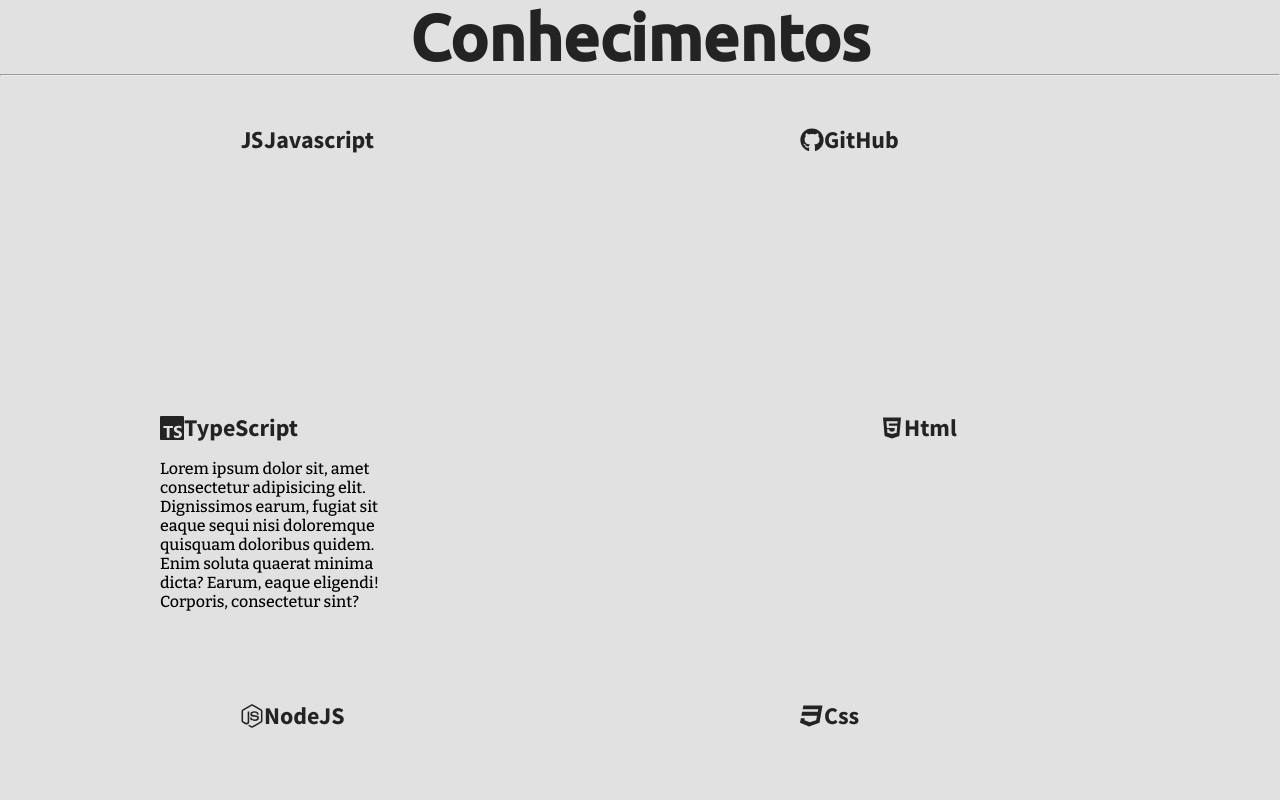
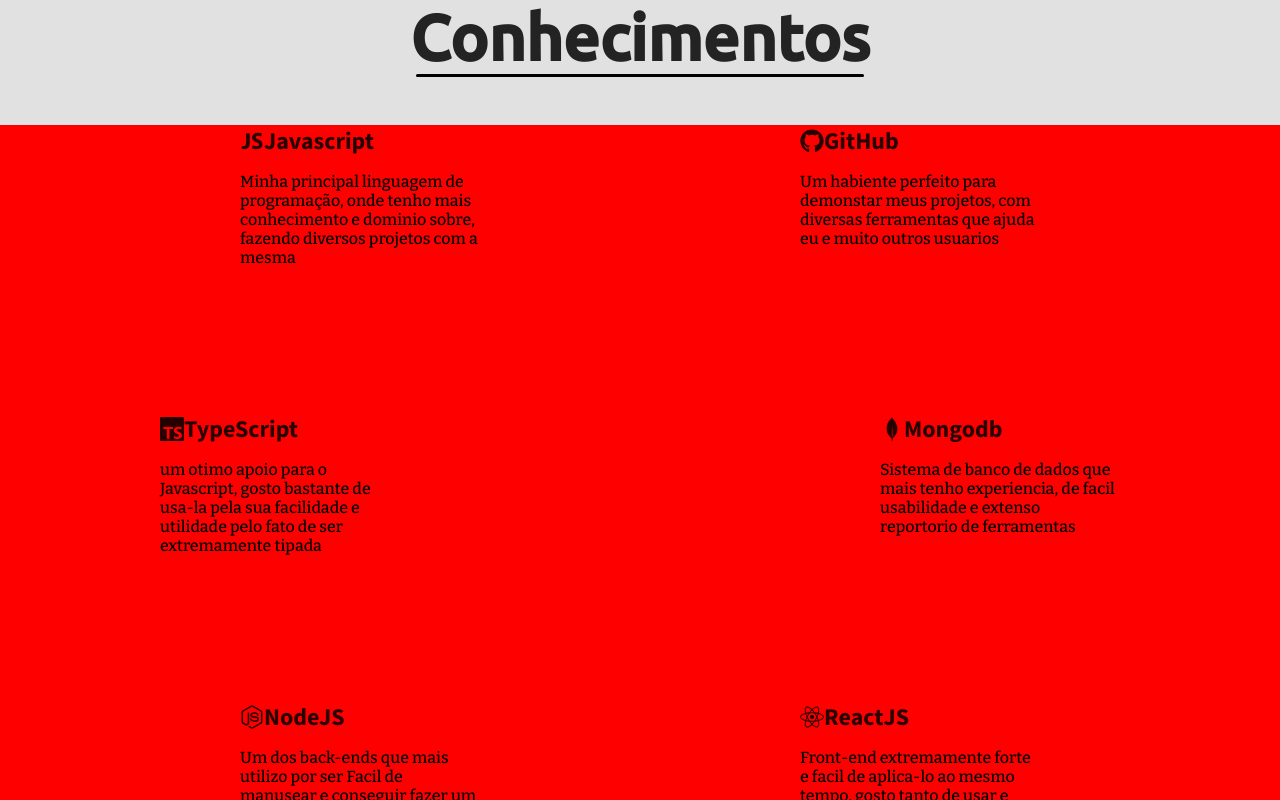
Before and after one commit to languageD/Portfolio, a React (Vite) app: page /Conhecimento in a window 1280 px wide. Built offline with nearby package versions, Linux system fonts and the light colour scheme.

Commit message:
making knowledge text

```diff
--- a/src/pages/Conhecimento.jsx
+++ b/src/pages/Conhecimento.jsx
@@ -1,8 +1,8 @@
 import React from "react";
 import styles from './Conhecimento.module.css'
 import {IoLogoJavascript} from 'react-icons/io'
-import {FaNodeJs, FaGithub, FaHtml5, FaCss3} from 'react-icons/fa'
-import {SiTypescript} from 'react-icons/si'
+import {FaNodeJs, FaGithub,  FaReact} from 'react-icons/fa'
+import {SiTypescript, SiMongodb} from 'react-icons/si'
 
 
 function Conhecimento(){
@@ -18,32 +18,37 @@ function Conhecimento(){
           <div className={styles.conhecimento}>
             <h2 className={styles.conhecimentoItem}>
           <IoLogoJavascript/>Javascript</h2>
-          <p></p>
+          <p className={styles.conhecimento_text}>Minha principal linguagem de programação, onde tenho mais conhecimento e dominio sobre, fazendo diversos projetos com a mesma</p>
           </div>
           <div className={styles.conhecimento}>
             <h2 className={styles.conhecimentoItem}>
-          <SiTypescript/>TypeScript</h2>
-          <p className={styles.conhecimento_text}>Lorem ipsum dolor sit, amet consectetur adipisicing elit. Dignissimos earum, fugiat sit eaque sequi nisi doloremque quisquam doloribus quidem. Enim soluta quaerat minima dicta? Earum, eaque eligendi! Corporis, consectetur sint?</p>
+          <SiTypescript/> TypeScript</h2>
+          <p className={styles.conhecimento_text}>um otimo apoio para o Javascript, gosto bastante de usa-la pela sua facilidade e utilidade pelo fato de ser  extremamente tipada </p>
           </div>
           <div className={styles.conhecimento}>
             <h2 className={styles.conhecimentoItem}>
-          <FaNodeJs/>NodeJS</h2>
-          <p className={styles.conhecimento_text}></p>
+          <FaNodeJs/> NodeJS</h2>
+          <p className={styles.conhecimento_text}>
+            Um dos back-ends que mais utilizo por ser Facil de manusear
+            e conseguir fazer um otimo desempenho em varios sistemas
+          </p>
           </div>
           <div className={styles.conhecimento}>
             <h2 className={styles.conhecimentoItem}>
-          <FaGithub/>GitHub</h2>
-          <p className={styles.conhecimento_text}></p>
+          <FaGithub/> GitHub</h2>
+          <p className={styles.conhecimento_text}>Um habiente perfeito para demonstar meus projetos, com diversas ferramentas que ajuda eu e muito outros usuarios  </p>
           </div>
           <div className={styles.conhecimento}>
             <h2 className={styles.conhecimentoItem}>
-          <FaHtml5/>Html</h2>
-          <p className={styles.conhecimento_text}></p>
+          <SiMongodb/> Mongodb</h2>
+          <p className={styles.conhecimento_text}>Sistema de banco de dados que  mais tenho experiencia, de facil usabilidade e extenso reportorio de ferramentas</p>
           </div>
           <div className={styles.conhecimento}>
             <h2 className={styles.conhecimentoItem}>
-          <FaCss3/>Css</h2>
-          <p className={styles.conhecimento_text}></p>
+          <FaReact/> ReactJS</h2>
+          <p className={styles.conhecimento_text}>
+            Front-end extremamente forte e facil de aplica-lo ao mesmo tempo, gosto tanto de usar e estou utilizando o mesmo para fazer esse portfolio.
+          </p>
           </div>
         </div>
       </div>
--- a/src/pages/Conhecimento.module.css
+++ b/src/pages/Conhecimento.module.css
@@ -12,11 +12,28 @@
   margin-bottom: 3rem;
 }
 
+.header hr{
+  display: flex;
+  justify-content: center;
+  align-items: center;
+  text-align: center;
+  width: 35%;
+  height: 0.2rem;
+  margin: 0 auto;
+  background-color: black;
+  border: none;
+  border-radius: 2rem;
+
+
+}
+
 .conhecimentos {
   display: grid;
   grid-template-columns: repeat(16, 1fr);
   grid-template-rows: repeat(6, 4rem);
   row-gap: 5rem;
+  background-color: red;
+
 }
 
 .conhecimentoItem{
```
Also changed, not shown: src/img/mini-bg.png (added).
